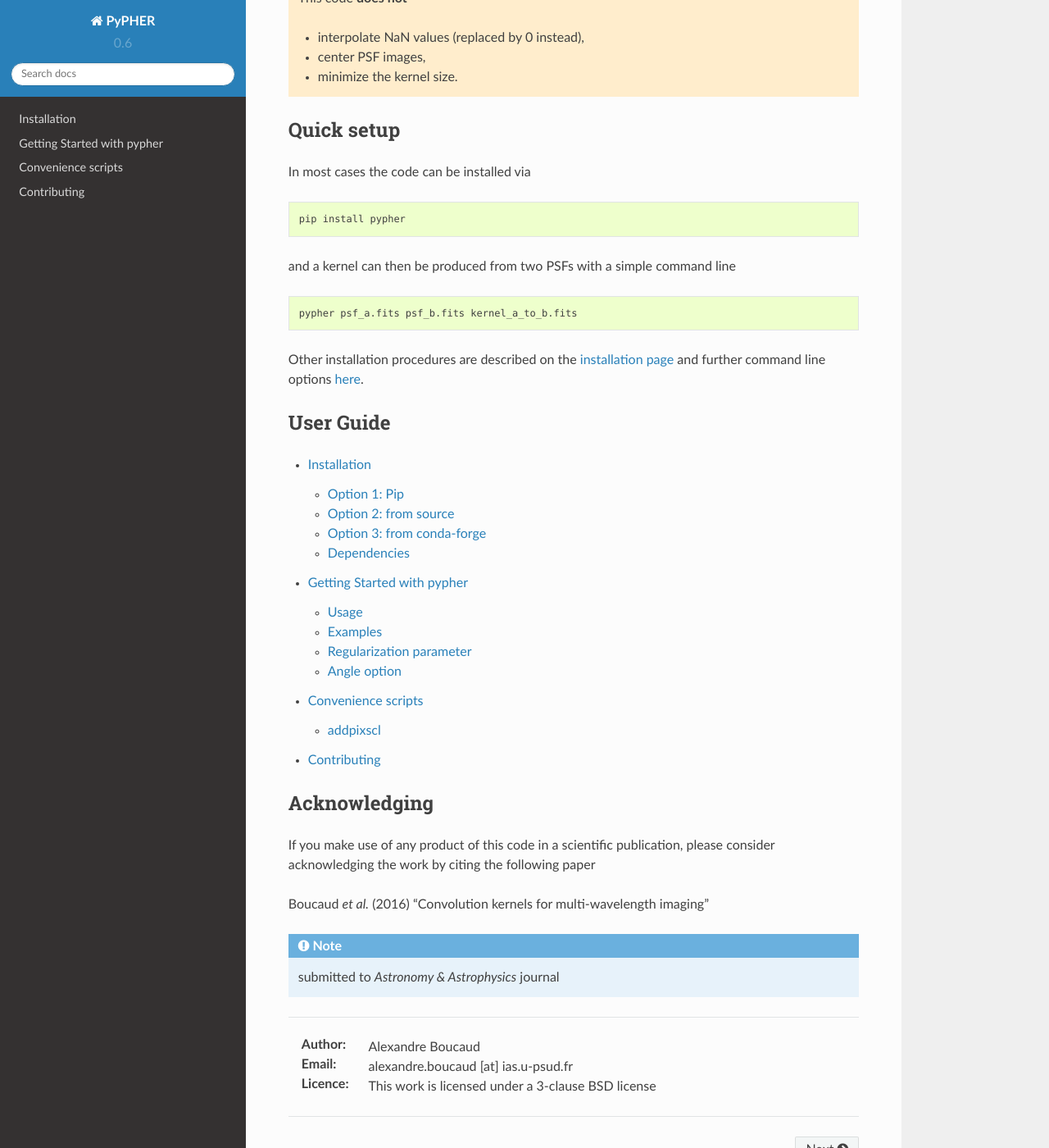
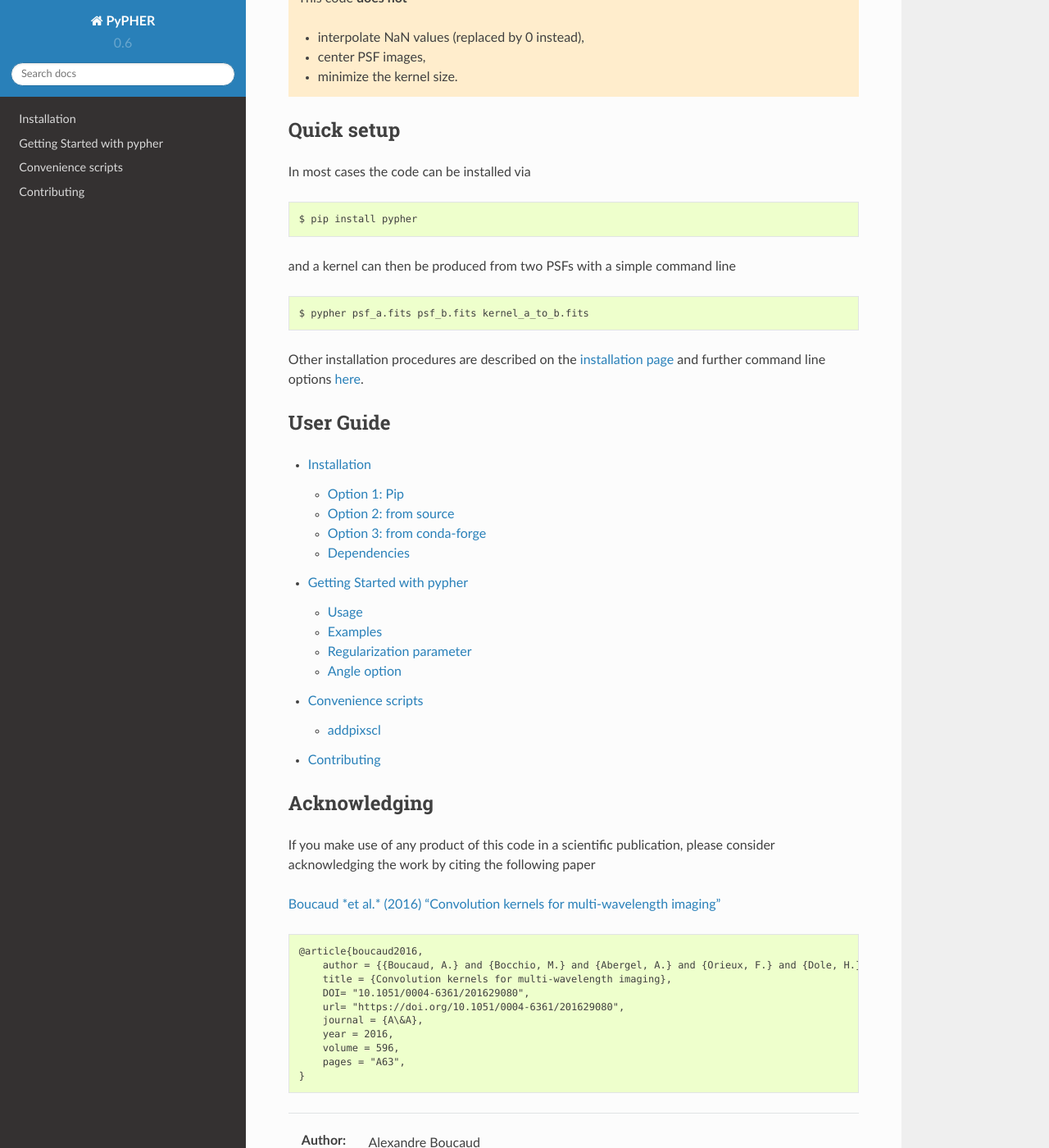
Before and after one commit to aboucaud/pypher, a Sphinx documentation site: the page built from docs/index.rst, in a window 1280 px wide and 1400 px high, scrolled down 662 px. Shown: the whole window at 82% size. Built offline with Sphinx 7.4.7 and the Read the Docs theme 2.0.0, drawn with Linux system fonts in a browser that asks for light colours.

Commit message:
Undo and add citation

```diff
--- a/README.rst
+++ b/README.rst
@@ -62,7 +62,7 @@ Basic example
 
 .. code:: bash
 
-    pypher psf_a.fits psf_b.fits kernel_a_to_b.fits -r 1.e-5
+    $ pypher psf_a.fits psf_b.fits kernel_a_to_b.fits -r 1.e-5
 
 This will create the desired kernel ``kernel_a_to_b.fits`` and a short
 log ``kernel_a_to_b.log`` with information about the processing.
--- a/docs/index.rst
+++ b/docs/index.rst
@@ -37,13 +37,13 @@ In most cases the code can be installed via
 
 .. code:: bash
 
-    pip install pypher
+    $ pip install pypher
 
 and a kernel can then be produced from two PSFs with a simple command line
 
 .. code:: bash
 
-    pypher psf_a.fits psf_b.fits kernel_a_to_b.fits
+    $ pypher psf_a.fits psf_b.fits kernel_a_to_b.fits
 
 Other installation procedures are described on the :ref:`installation page <installation>` and further command line options :ref:`here <usage>`.
 
@@ -65,10 +65,22 @@ Acknowledging
 If you make use of any product of this code in a scientific publication,
 please consider acknowledging the work by citing the following paper
 
-Boucaud *et al.* (2016) "Convolution kernels for multi-wavelength imaging"
+`Boucaud *et al.* (2016) "Convolution kernels for multi-wavelength imaging" <https://doi.org/10.1051/0004-6361/201629080>`_
 
 
-.. note:: submitted to *Astronomy & Astrophysics* journal
+.. code:: plain
+
+    @article{boucaud2016,
+        author = {{Boucaud, A.} and {Bocchio, M.} and {Abergel, A.} and {Orieux, F.} and {Dole, H.} and {Hadj-Youcef, M. A.}},
+        title = {Convolution kernels for multi-wavelength imaging},
+        DOI= "10.1051/0004-6361/201629080",
+        url= "https://doi.org/10.1051/0004-6361/201629080",
+        journal = {A\&A},
+        year = 2016,
+        volume = 596,
+        pages = "A63",
+    }
+
 
 ----
 
```
Also changed, not shown: docs/convenience.rst (+4 -4 lines), docs/installation.rst (+5 -5 lines).
